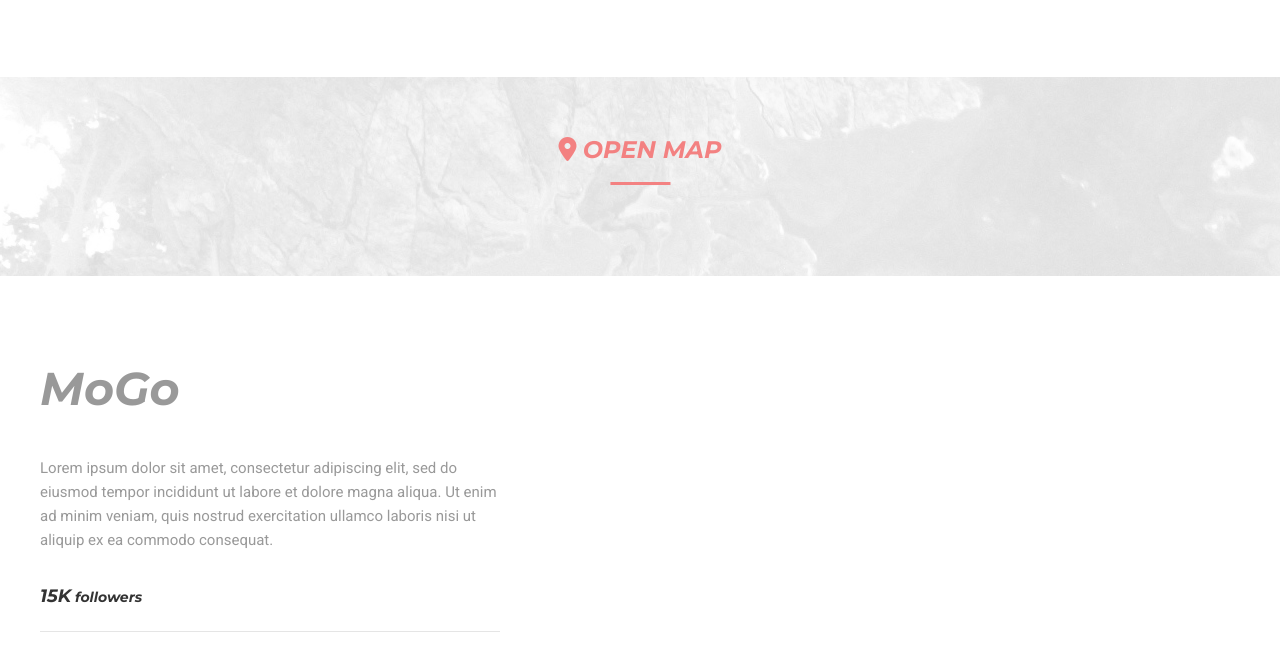
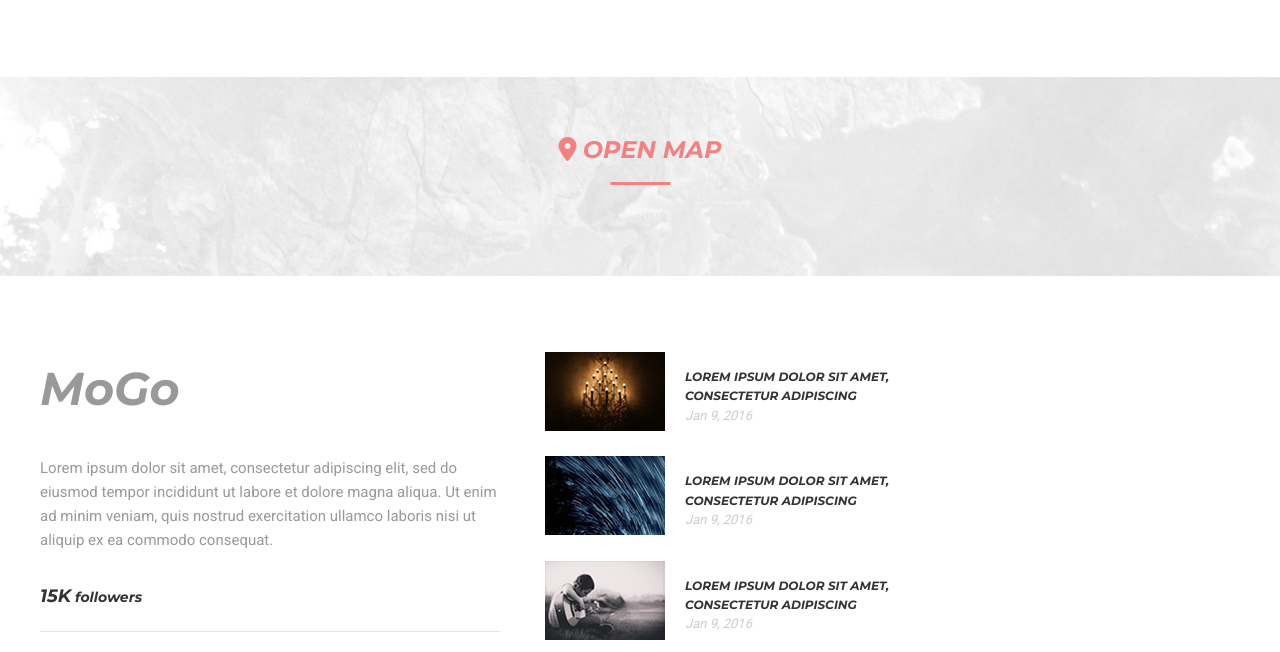
Before and after one commit to shahmen2088/first-web-project, a plain HTML site: page index.html in a window 1280 px wide. Shown: the part 8480-9132 px from the top of the page. Drawn offline with Linux system fonts and the light colour scheme.

Commit message:
other commit

```diff
--- a/css/Style.css
+++ b/css/Style.css
@@ -1000,3 +1000,48 @@ h6 {
     outline: 0;
     border-color: #95e1d3;
 }
+
+/*footer__item--blogs*/
+
+.footer__item--blogs {
+    width: 100%;
+    max-width: 400px;
+}
+
+.blogs__content {
+    display: flex;
+    flex-wrap: wrap;
+
+    padding-top: 75px;
+    margin-left: 45px;
+}
+
+.content__items {
+    position: relative;
+    margin-bottom: 30px;
+}
+
+.content__photo {
+    position: absolute;
+    display: block;
+    left: 0;
+    top: 0;
+    z-index: 1;
+}
+
+.content__info {
+    margin-left: 140px;
+    padding-top: 15px;
+}
+
+.content__name {
+    font-size: 12px;
+    text-transform: uppercase;
+}
+
+.content__date {
+    font-family: 'Roboto', sans-serif;
+    font-size: 13px;
+    font-style: italic;
+    color: #ccc;
+}
--- a/index.html
+++ b/index.html
@@ -654,6 +654,34 @@
                         <button class="subscribe__btn" type="submit">subscribe</button>
                     </form>
                 </div>
+                <div class="footer__item--blogs">
+                    <div class="blogs__content">
+                        <div class="content__items">
+                            <img class="content__photo" src="images/Blogs/Footer/1.png" alt="">
+                            <div class="content__info">
+                                <div class="content__name">Lorem ipsum dolor sit amet,
+                                    consectetur adipiscing</div>
+                                <div class="content__date">Jan 9, 2016</div>
+                            </div>
+                        </div>
+                        <div class="content__items">
+                            <img class="content__photo" src="images/Blogs/Footer/2.png" alt="">
+                            <div class="content__info">
+                                <div class="content__name">Lorem ipsum dolor sit amet,
+                                    consectetur adipiscing</div>
+                                <div class="content__date">Jan 9, 2016</div>
+                            </div>
+                        </div>
+                        <div class="content__items">
+                            <img class="content__photo" src="images/Blogs/Footer/3.png" alt="">
+                            <div class="content__info">
+                                <div class="content__name">Lorem ipsum dolor sit amet,
+                                    consectetur adipiscing</div>
+                                <div class="content__date">Jan 9, 2016</div>
+                            </div>
+                        </div>
+                    </div>
+                </div>
             </div>
             <!--footer-->
         </div>
```
Also changed, not shown: images/Blogs/Footer/1.png (added), images/Blogs/Footer/2.png (added), images/Blogs/Footer/3.png (added).
